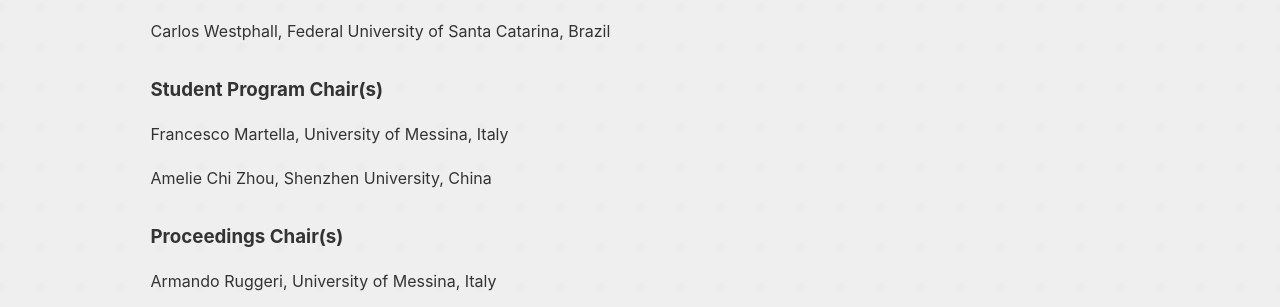
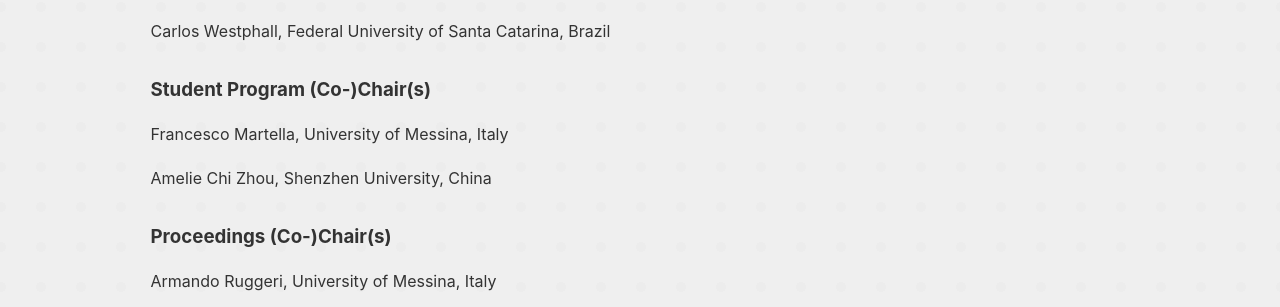
Before and after one commit to UCC-Conference/UCC2023, a React (Create React App) app: page /committees in a window 1280 px wide. Shown: the part 1274-1581 px from the top of the page. Built offline with nearby package versions, Linux system fonts and the light colour scheme.

Commit message:
update co-chairs fields

```diff
--- a/src/pages/Committees.js
+++ b/src/pages/Committees.js
@@ -96,7 +96,7 @@ const Committees = () => {
 
                         <tr>
                             <th>
-                                <h3>Student Program Chair(s)</h3>
+                                <h3>Student Program (Co-)Chair(s)</h3>
                             </th>
                         </tr>
                         <tr>
@@ -108,7 +108,7 @@ const Committees = () => {
 
                         <tr>
                             <th>
-                                <h3>Proceedings Chair(s)</h3>
+                                <h3>Proceedings (Co-)Chair(s)</h3>
                             </th>
                         </tr>
                         <tr>
```
